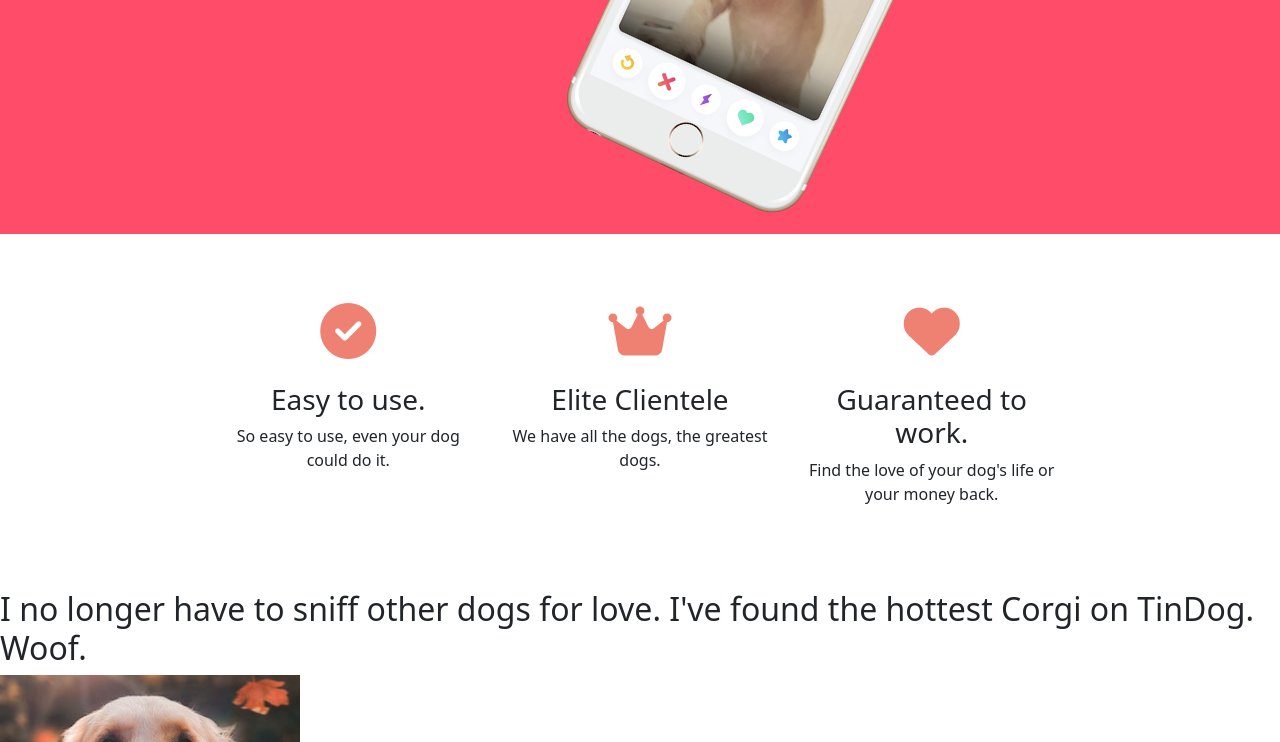
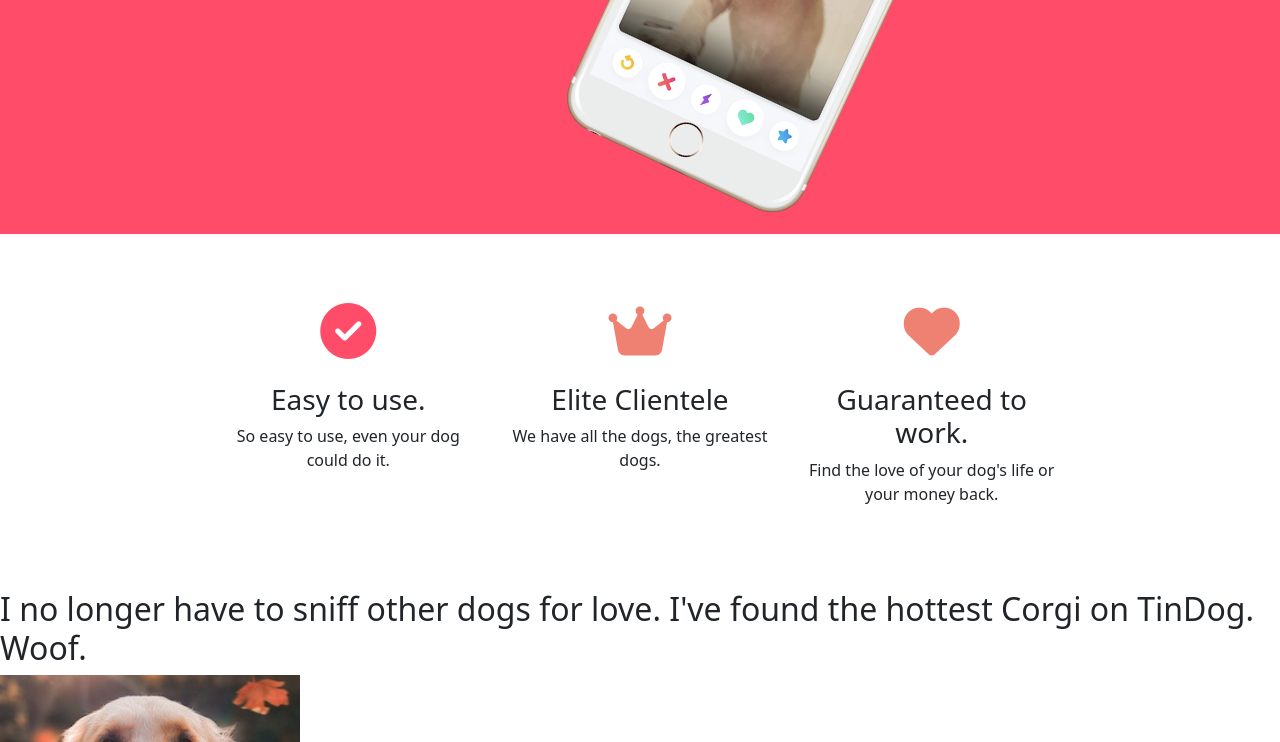
Before and after one commit to daviddelsol1998/Reactionando-, a plain HTML site: page sec6/TinDog-Start-master/index.html in a window 1280 px wide. In both pictures the pointer is over the icon 348 px from the left and 869 px from the top of the page. Shown: the part 527-1269 px from the top of the page. Drawn offline with nearby package versions, Linux system fonts and the light colour scheme.

Commit message:
Finished Sec6

```diff
--- a/sec6/TinDog-Start-master/css/styles.css
+++ b/sec6/TinDog-Start-master/css/styles.css
@@ -13,6 +13,10 @@
     color: #ef8172;
     font-size: 3.5rem;
     padding-bottom: 1.5rem;
+}
+
+.feature-icon:hover {
+    color: #ff4c68
 }
 
 .brand {
```
